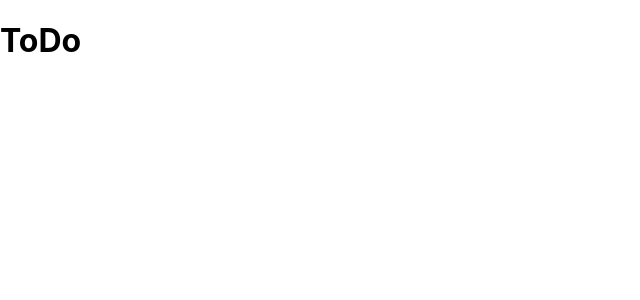
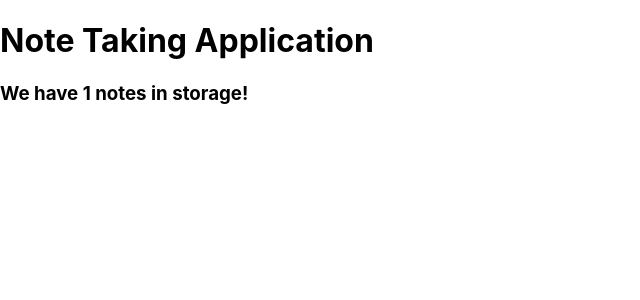
Before and after one commit to Cheese-steak-jimmys/react-note-taking-app, a React (Create React App) app: page / in a window 1280 px wide. Shown: the top 300 px of the page, without its empty margins (0-640 px from the left). Built offline with nearby package versions, Linux system fonts and the light colour scheme.

Commit message:
build: added homepage.jsx

```diff
--- a/src/App.js
+++ b/src/App.js
@@ -1,10 +1,11 @@
 import { Routes, Route } from "react-router-dom";
+import Homepage from "./pages/Homepage";
 
 function App() {
   return (
     <div className="App">
       <Routes>
-        <Route path="/" element={<h1>ToDo</h1>} />
+        <Route path="/" element={<Homepage />} />
         <Route path="/notes" element={<h1>ToDo</h1>} />
         <Route path="/notes/:noteID" element={<h1>ToDo</h1>} />
         <Route path="/notes/:noteID/edit" element={<h1>ToDo</h1>} />
--- a/src/contexts/NotesContext.jsx
+++ b/src/contexts/NotesContext.jsx
@@ -18,8 +18,13 @@ const notesReducer = (previousState, instructions) => {
   switch (instructions.type) {
     case "setup":
       console.log("Apply persistent data to state now");
-      stateEditable = instructions.data
-      return stateEditable
+
+      // instructions.data is provided when the dispatch function is called
+      let localStorageData = instructions.data;
+      stateEditable = localStorageData;
+
+      // whatever is returned is noew the newest version of state
+      return stateEditable;
 
     case "create":
       console.log("ToDo: Create note and add to state");
@@ -67,22 +72,25 @@ export default function NotesProvider(props) {
   const [notesData, notesDispatch] = useReducer(notesReducer, initialNotesData);
 
   const [persistentData, setPersistentData] = useLocalStorage(
-    'notes',
+    "notes",
     initialNotesData
   );
 
   useEffect(() => {
-    notesDispatch({type: "setup", data: persistentData});
-  // eslint-disable-next-line react-hooks/exhaustive-deps
+    // On app start, overwrite notesData with persistentData
+    notesDispatch({ type: "setup", data: persistentData });
+    // eslint-disable-next-line react-hooks/exhaustive-deps
   }, []);
 
+  // Dev: confirm that our local storage is updating
   useEffect(() => {
     console.log("Local Storage: " + persistentData);
   }, [persistentData]);
 
+  // Autosave any changes to notes from reducer state into local storage
   useEffect(() => {
-    setPersistentData (notesData);
-  // eslint-disable-next-line react-hooks/exhaustive-deps
+    setPersistentData(notesData);
+    // eslint-disable-next-line react-hooks/exhaustive-deps
   }, [notesData]);
 
   return (
--- /dev/null
+++ b/src/pages/Homepage.jsx
@@ -0,0 +1,18 @@
+import { useNoteData } from "../contexts/NotesContext";
+
+export default function Homepage(props) {
+  const globalNotesData = useNoteData();
+
+  return (
+    <div>
+      <h1>Note Taking Application</h1>
+
+      {/* Note Count Component */}
+      <h3>We have {globalNotesData.length} notes in storage!</h3>
+
+      {/* Note Form Component */}
+
+      {/* List Of All Notes Component */}
+    </div>
+  );
+}
```
